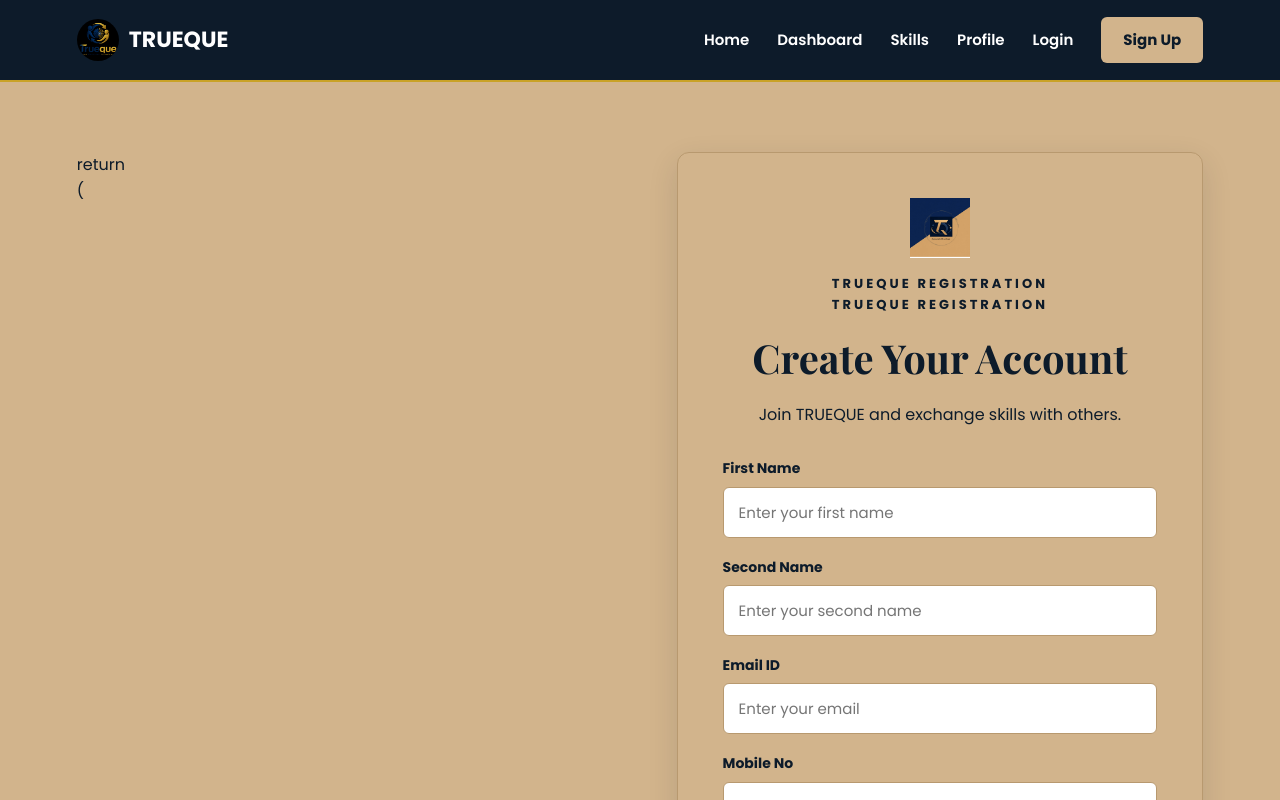
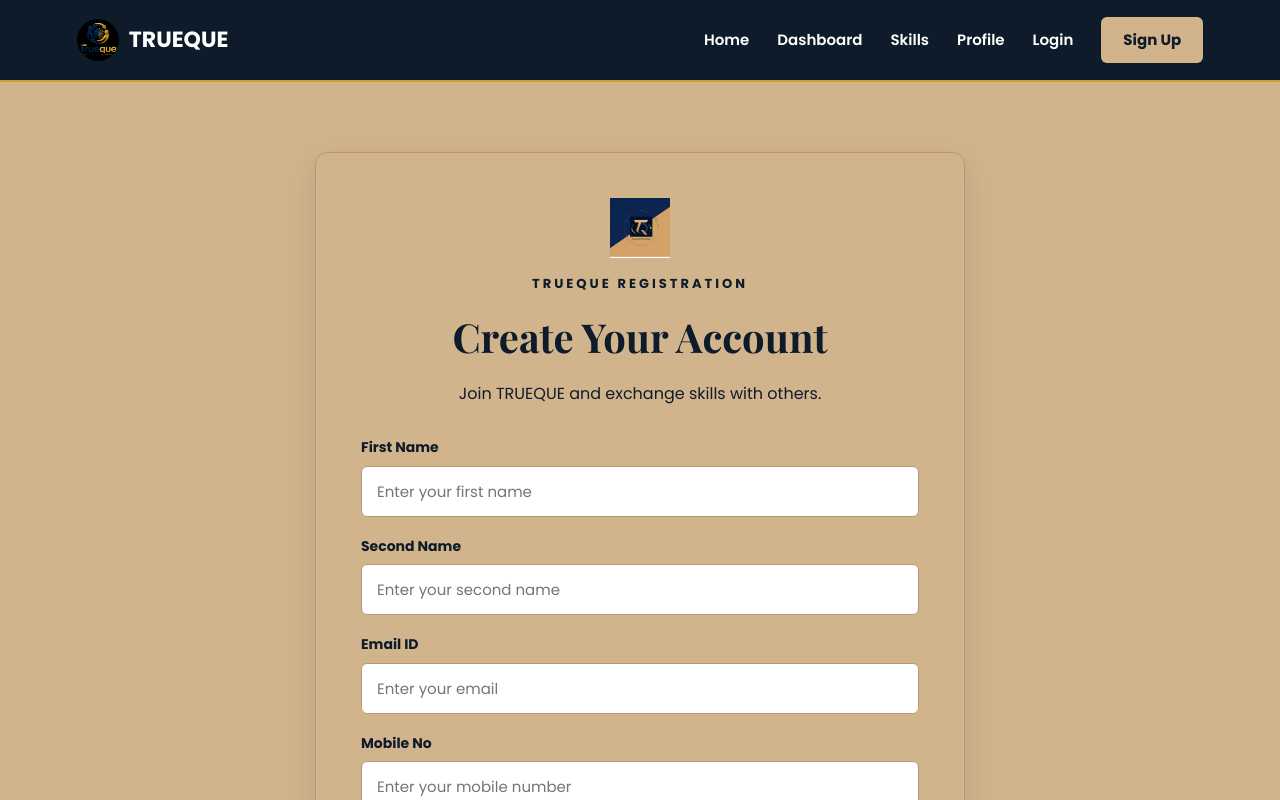
Before and after one commit to Sakeena19-cse/Trueque, a React (Vite) app: page /register in a window 1280 px wide. Shown: the top 800 px of the page. Built offline with nearby package versions, Linux system fonts and the light colour scheme.

Commit message:
update Login.jsx Register.jsx

```diff
--- a/src/pages/Login.jsx
+++ b/src/pages/Login.jsx
@@ -34,8 +34,6 @@ function Login() {
   };
 
   return (
-    <div className="auth-page">
-      return (
     <div
       className="auth-page"
       style={{
@@ -44,8 +42,8 @@ function Login() {
         alignItems: "flex-start",
         width: "100%",
       }}
-    ></div>
-    <div className="auth-container">
+    >
+      <div className="auth-container">
 
         <img
           src={logoTQ}
@@ -58,10 +56,6 @@ function Login() {
             margin: "0 auto 16px",
           }}
         />
-
-        <p className="section-label">
-          TRUEQUE LOGIN
-        </p>
 
         <p className="section-label">
           TRUEQUE LOGIN
--- a/src/pages/Register.jsx
+++ b/src/pages/Register.jsx
@@ -47,9 +47,6 @@ function Register() {
   };
 
   return (
-
-        <div className="auth-page">
-          return (
     <div
       className="auth-page"
       style={{
@@ -58,8 +55,8 @@ function Register() {
         alignItems: "flex-start",
         width: "100%",
       }}
-    ></div>
-        <div className="auth-container">
+    >
+      <div className="auth-container">
 
         <img
           src={logoTQ}
@@ -72,11 +69,6 @@ function Register() {
             margin: "0 auto 16px",
           }}
         />
-
-        <p className="section-label">
-          TRUEQUE REGISTRATION
-        </p>
-
 
         <p className="section-label">
           TRUEQUE REGISTRATION
@@ -277,7 +269,6 @@ function Register() {
         )}
 
       </div>
-
     </div>
   );
 }
```
